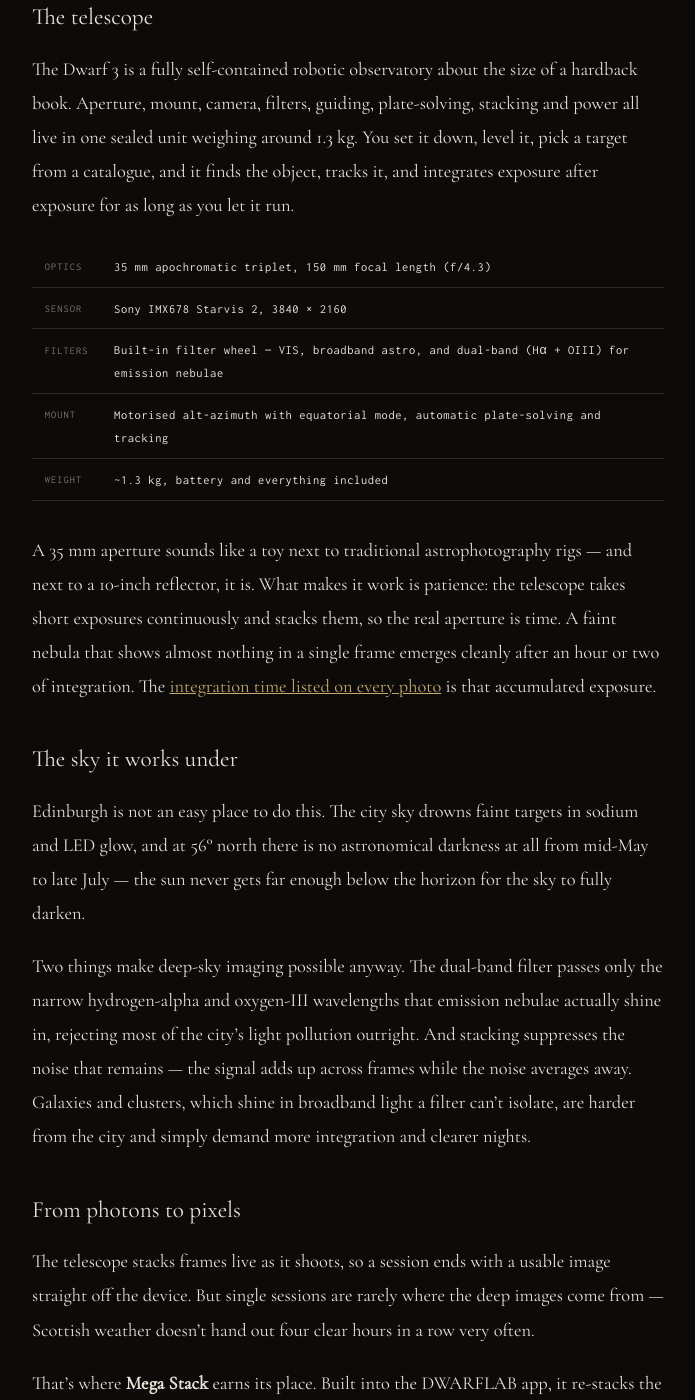
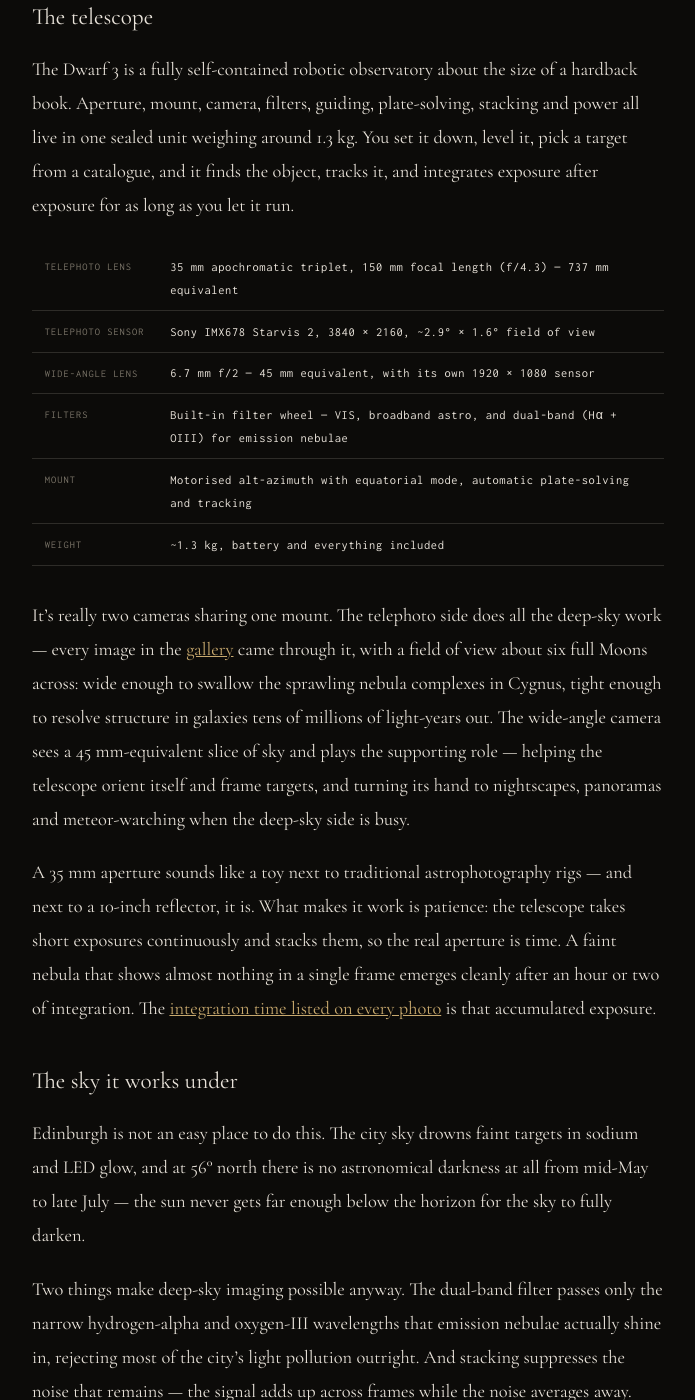
Before and after one commit to CMDRPhaedra/Astrophotography, a Jekyll site: the page built from gear/index.md, in a window 1280 px wide and 1400 px high, scrolled down 1108 px. Shown: the whole window, without its empty margins (292-987 px from the left). Built offline with Jekyll 4.4.1, drawn with Linux system fonts in a browser that asks for light colours.

Commit message:
Cover both Dwarf 3 cameras on the gear page — telephoto and wide-angle

```diff
--- a/gear/index.md
+++ b/gear/index.md
@@ -32,12 +32,15 @@
 The Dwarf 3 is a fully self-contained robotic observatory about the size of a hardback book. Aperture, mount, camera, filters, guiding, plate-solving, stacking and power all live in one sealed unit weighing around 1.3&nbsp;kg. You set it down, level it, pick a target from a catalogue, and it finds the object, tracks it, and integrates exposure after exposure for as long as you let it run.
 
 <table class="gear-specs">
-  <tr><td>Optics</td><td>35 mm apochromatic triplet, 150 mm focal length (f/4.3)</td></tr>
-  <tr><td>Sensor</td><td>Sony IMX678 Starvis 2, 3840 × 2160</td></tr>
+  <tr><td>Telephoto lens</td><td>35 mm apochromatic triplet, 150 mm focal length (f/4.3) — 737 mm equivalent</td></tr>
+  <tr><td>Telephoto sensor</td><td>Sony IMX678 Starvis 2, 3840 × 2160, ~2.9° × 1.6° field of view</td></tr>
+  <tr><td>Wide-angle lens</td><td>6.7 mm f/2 — 45 mm equivalent, with its own 1920 × 1080 sensor</td></tr>
   <tr><td>Filters</td><td>Built-in filter wheel — VIS, broadband astro, and dual-band (Hα + OIII) for emission nebulae</td></tr>
   <tr><td>Mount</td><td>Motorised alt-azimuth with equatorial mode, automatic plate-solving and tracking</td></tr>
   <tr><td>Weight</td><td>~1.3 kg, battery and everything included</td></tr>
 </table>
+
+It's really two cameras sharing one mount. The telephoto side does all the deep-sky work — every image in the [gallery](/) came through it, with a field of view about six full Moons across: wide enough to swallow the sprawling nebula complexes in Cygnus, tight enough to resolve structure in galaxies tens of millions of light-years out. The wide-angle camera sees a 45&nbsp;mm-equivalent slice of sky and plays the supporting role — helping the telescope orient itself and frame targets, and turning its hand to nightscapes, panoramas and meteor-watching when the deep-sky side is busy.
 
 A 35&nbsp;mm aperture sounds like a toy next to traditional astrophotography rigs — and next to a 10-inch reflector, it is. What makes it work is patience: the telescope takes short exposures continuously and stacks them, so the real aperture is time. A faint nebula that shows almost nothing in a single frame emerges cleanly after an hour or two of integration. The [integration time listed on every photo](/photos/) is that accumulated exposure.
 
```
